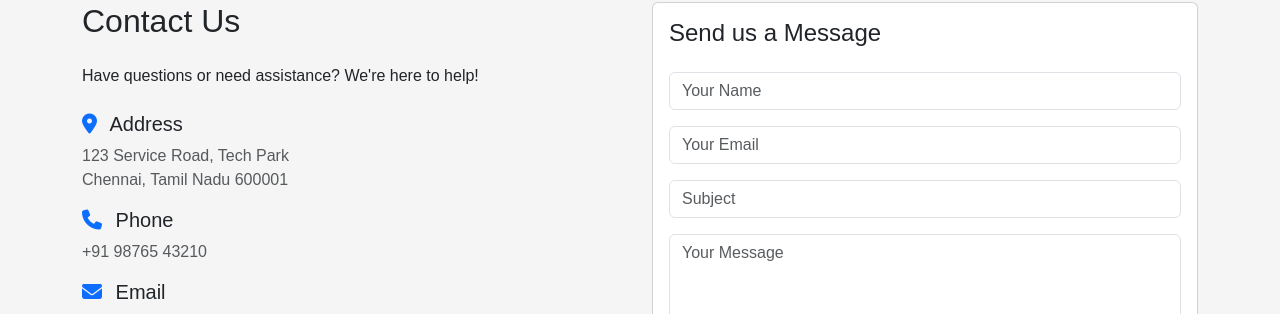
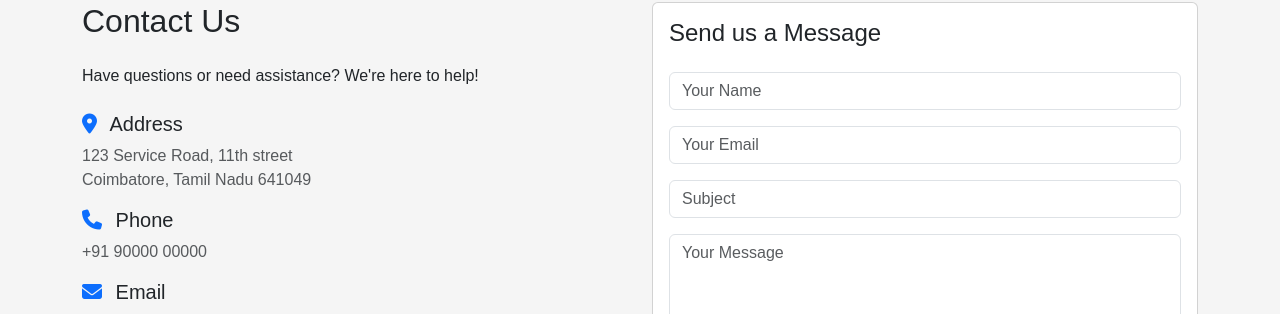
Before and after one commit to J-S-20/local-service-finder, a plain HTML site: page index.html in a window 1280 px wide. Shown: the part 1408-1722 px from the top of the page. Drawn offline with nearby package versions, Linux system fonts and the light colour scheme.

Commit message:
changes made

```diff
--- a/index.html
+++ b/index.html
@@ -321,12 +321,12 @@
 
                     <div class="mb-3">
                         <h5><i class="fas fa-map-marker-alt me-2 text-primary"></i> Address</h5>
-                        <p class="text-muted">123 Service Road, Tech Park<br>Chennai, Tamil Nadu 600001</p>
+                        <p class="text-muted">123 Service Road, 11th street<br>Coimbatore, Tamil Nadu 641049</p>
                     </div>
 
                     <div class="mb-3">
                         <h5><i class="fas fa-phone me-2 text-primary"></i> Phone</h5>
-                        <p class="text-muted">+91 98765 43210</p>
+                        <p class="text-muted">+91 90000 00000</p>
                     </div>
 
                     <div class="mb-3">
```
